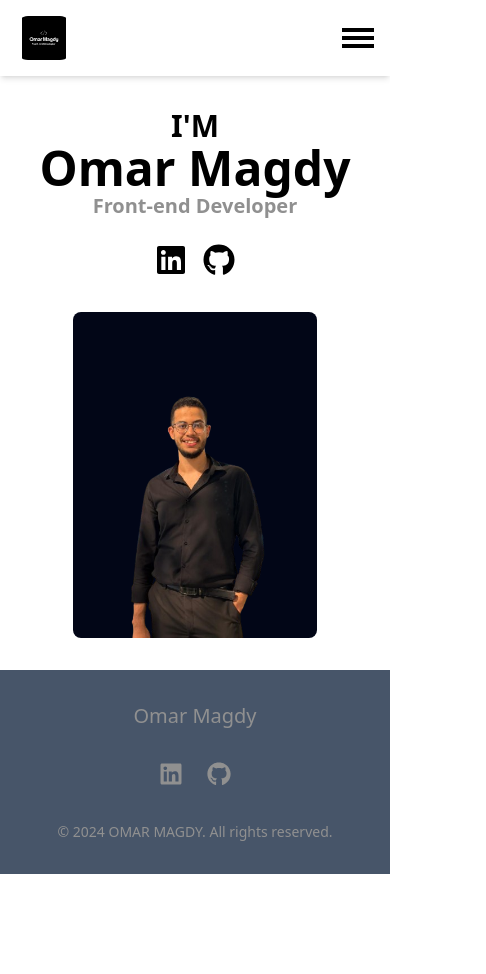
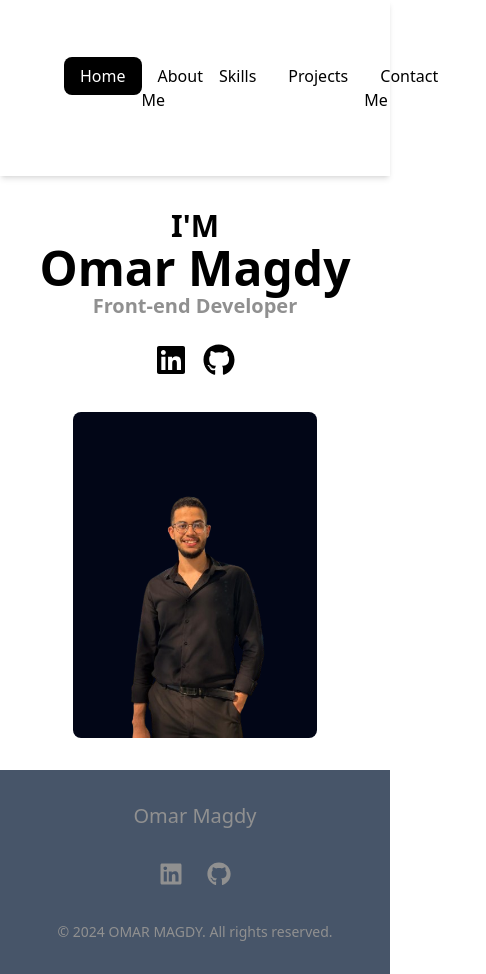
Before and after one commit to OmarMegzz/Portfolio-, a React (Vite) app: page / in a window 390 px wide. Shown: the whole page, 486 px wide, since content can reach past the window. Before the commit the page ends 874 px from the top, so only its background shows below. Built offline with nearby package versions, Linux system fonts and the light colour scheme.

Commit message:
remove burger menu

```diff
--- a/src/components/Header/Header.jsx
+++ b/src/components/Header/Header.jsx
@@ -3,6 +3,10 @@ import { Link, NavLink } from "react-router-dom";
 
 const Header = () => {
   const [isMenuOpen, setIsMenuOpen] = useState(false);
+
+  const toggleMenu = () => {
+    setIsMenuOpen((prev) => !prev);
+  };
 
   return (
     <nav className="p-4 bg-gray-100 shadow-md flex items-center justify-between">
@@ -16,24 +20,7 @@ const Header = () => {
           />
         </Link>
       </div>
-
-      {/* Burger Menu Icon */}
-      <div
-        className="md:hidden cursor-pointer"
-        onClick={() => setIsMenuOpen(!isMenuOpen)}
-      >
-        <span className="block w-8 h-1 bg-black mb-1"></span>
-        <span className="block w-8 h-1 bg-black mb-1"></span>
-        <span className="block w-8 h-1 bg-black"></span>
-      </div>
-
-      {/* Links */}
-      <div
-        className={`${
-          isMenuOpen ? "block" : "hidden"
-        } flex items-center justify-center absolute top-16 left-0 w-full bg-gray-100 md:static md:w-auto md:flex md:items-center md:justify-between`}
-      >
-        <ul className="flex  md:flex-row md:space-x-6 p-12 md:p-0">
+      <ul className="flex  md:flex-row md:space-x-6 p-12 md:p-0 ">
         <li>
           <NavLink
             to="/"
@@ -95,9 +82,105 @@ const Header = () => {
           </NavLink>
         </li>
       </ul>
-      </div>
     </nav>
   );
 };
 
 export default Header;
+// import React, { useState } from "react";
+// import { Link, NavLink } from "react-router-dom";
+
+// const Header = () => {
+//   const [isMenuOpen, setIsMenuOpen] = useState(false);
+
+//   const toggleMenu = () => {
+//     setIsMenuOpen((prev) => !prev);
+//   };
+
+//   return (
+//     <nav className="p-4 bg-gray-100 shadow-md flex items-center justify-between">
+//       {/* Burger Menu */}
+
+//       {/* Logo */}
+//       <div className="flex items-center">
+//         <Link to="/">
+//           <img
+//             className="w-14 h-11 rounded-xl"
+//             src="src/assets/Omar-Magdy.svg"
+//             alt="logo"
+//           />
+//         </Link>
+//       </div>
+
+//       {/* Navigation Links */}
+//       <ul
+//         className={`flex w-full bg-gray-100 md:bg-transparent md:absolute md:flex md:flex-row md:space-x-6 p-4 md:p-0 transition-transform transform ${
+//           isMenuOpen ? "translate-y-0" : "-translate-y-full"
+//         } md:translate-y-0`}
+//       >
+//         <li>
+//           <NavLink
+//             to="/"
+//             className={({ isActive }) =>
+//               isActive
+//                 ? "bg-black text-white px-4 py-2 rounded-lg"
+//                 : "text-black hover:text-gray-700 px-4 py-2"
+//             }
+//           >
+//             Home
+//           </NavLink>
+//         </li>
+//         <li>
+//           <NavLink
+//             to="about"
+//             className={({ isActive }) =>
+//               isActive
+//                 ? "bg-black text-white px-4 py-2 rounded-lg"
+//                 : "text-black hover:text-gray-700 px-4 py-2"
+//             }
+//           >
+//             About Me
+//           </NavLink>
+//         </li>
+//         <li>
+//           <NavLink
+//             to="skills"
+//             className={({ isActive }) =>
+//               isActive
+//                 ? "bg-black text-white px-4 py-2 rounded-lg"
+//                 : "text-black hover:text-gray-700 px-4 py-2"
+//             }
+//           >
+//             Skills
+//           </NavLink>
+//         </li>
+//         <li>
+//           <NavLink
+//             to="projects"
+//             className={({ isActive }) =>
+//               isActive
+//                 ? "bg-black text-white px-4 py-2 rounded-lg"
+//                 : "text-black hover:text-gray-700 px-4 py-2"
+//             }
+//           >
+//             Projects
+//           </NavLink>
+//         </li>
+//         <li>
+//           <NavLink
+//             to="contact"
+//             className={({ isActive }) =>
+//               isActive
+//                 ? "bg-black text-white px-4 py-2 rounded-lg"
+//                 : "text-black hover:text-gray-700 px-4 py-2"
+//             }
+//           >
+//             Contact Me
+//           </NavLink>
+//         </li>
+//       </ul>
+//     </nav>
+//   );
+// };
+
+// export default Header;
```
Lines whose indentation alone changed are shown as unchanged.
